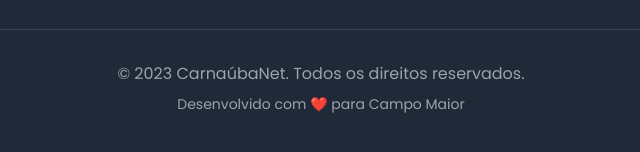
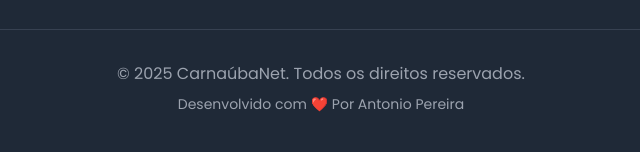
Before and after one commit to antoniopereiiraa/provedor-de-internet, a website: page index.html in a window 1280 px wide. Shown: the part 9636-9788 px from the top of the page, 319-959 px from the left. Drawn offline with nearby package versions, Linux system fonts and the light colour scheme.

Commit message:
Update index.html

```diff
--- a/index.html
+++ b/index.html
@@ -1050,8 +1050,8 @@
             </div>
 
             <div class="border-t border-gray-700 mt-8 pt-8 text-center text-gray-400">
-                <p>© 2023 CarnaúbaNet. Todos os direitos reservados.</p>
-                <p class="mt-2 text-sm">Desenvolvido com ❤️ para Campo Maior</p>
+                <p>© 2025 CarnaúbaNet. Todos os direitos reservados.</p>
+                <p class="mt-2 text-sm">Desenvolvido com ❤️ Por Antonio Pereira</p>
             </div>
         </div>
     </footer>
```
